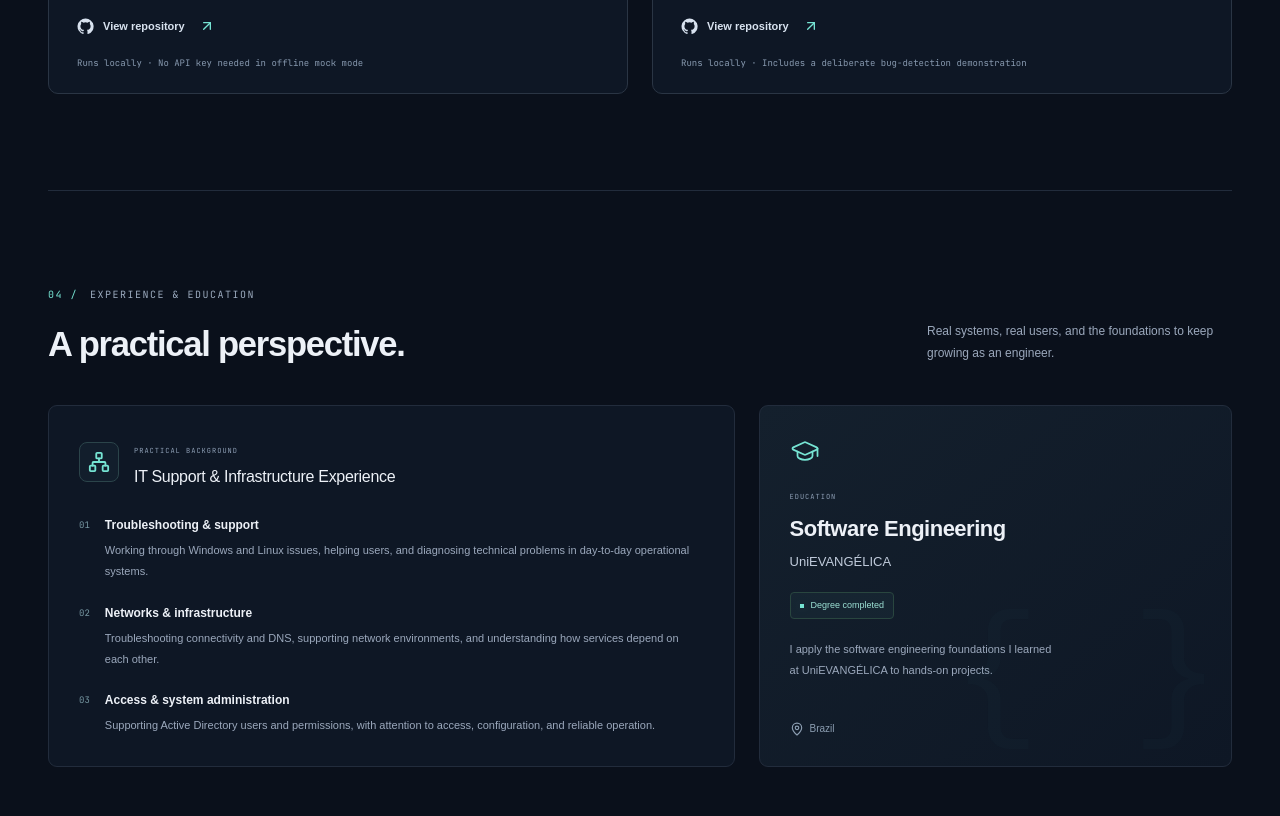
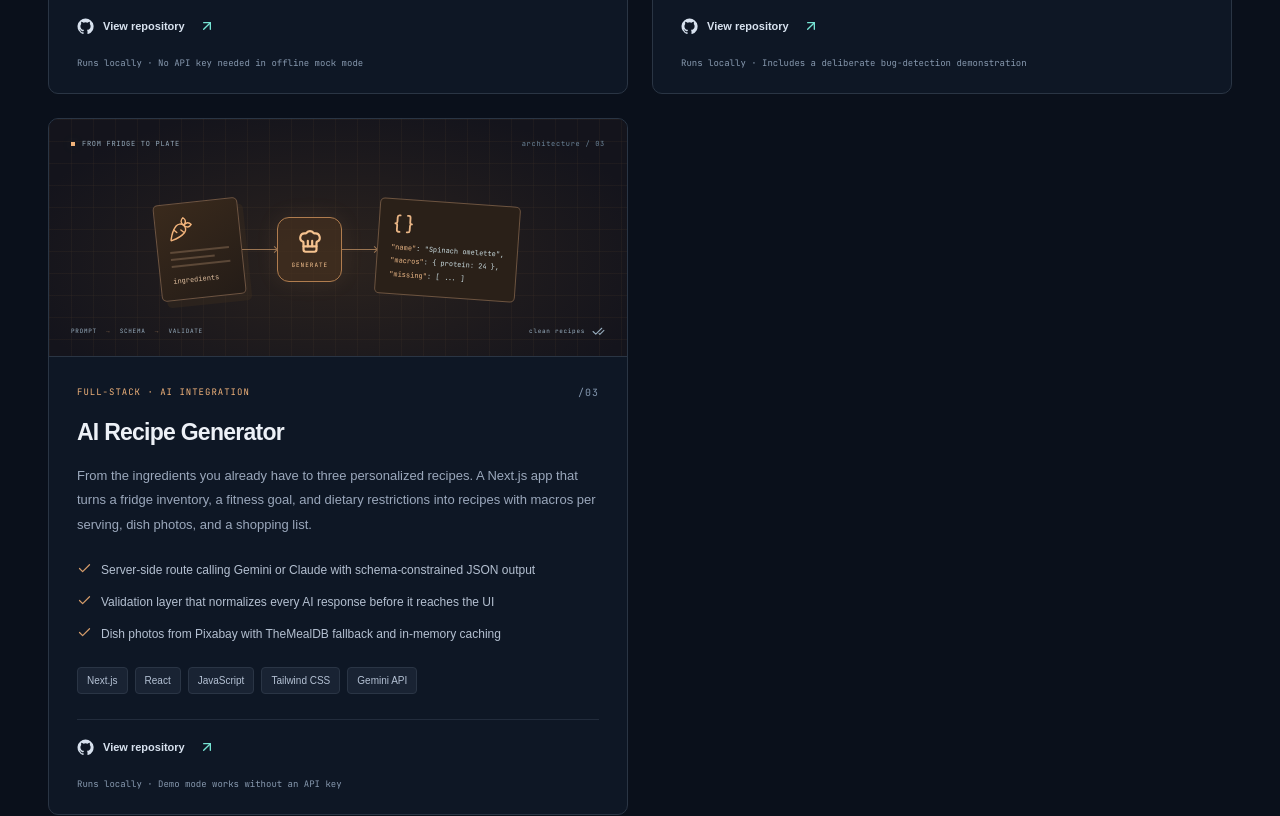
Before and after one commit to CalamoAndret/developer-portfolio, a React (Vite) app: page / in a window 1280 px wide. Shown: the part 2880-3696 px from the top of the page. Built offline with nearby package versions, Linux system fonts and the light colour scheme; no server answers; a web font is replaced by a local one.

Commit message:
Add AI Recipe Generator project card
Co-Authored-By: Claude Opus 5.5 <noreply@anthropic.com>

```diff
--- a/src/components/Architecture.tsx
+++ b/src/components/Architecture.tsx
@@ -1,4 +1,4 @@
-import { Braces, CheckCheck, Database, FileText, Layers3, Server, Sparkles } from 'lucide-react'
+import { Braces, Carrot, CheckCheck, ChefHat, Database, FileText, Layers3, Server, Sparkles } from 'lucide-react'
 
 export function Architecture() {
   return (
@@ -22,6 +22,13 @@ export function Architecture() {
 }
 
 export function ProjectVisual({ variant }: { variant: string }) {
+  if (variant === 'recipes') return (
+    <div className="project-visual recipes-visual" role="img" aria-label="Recipe workflow: ingredients go to a server-side AI route, which returns validated recipe JSON with macros">
+      <div className="visual-topline mono"><span><span className="tiny-square" /> FROM FRIDGE TO PLATE</span><span>architecture / 03</span></div>
+      <div className="document-flow"><div className="paper-sheet"><Carrot size={26} strokeWidth={1.3} /><i /><i /><i /><span className="mono">ingredients</span></div><span className="flow-connector" /><div className="processor"><ChefHat size={26} /><small className="mono">GENERATE</small></div><span className="flow-connector" /><div className="json-sheet mono"><Braces size={22} /><span><b>"name"</b>: "Spinach omelette",</span><span><b>"macros"</b>: {'{ protein: 24 }'},</span><span><b>"missing"</b>: [ ... ]</span></div></div>
+      <div className="visual-bottomline mono"><span>PROMPT <span>→</span> SCHEMA <span>→</span> VALIDATE</span><span>clean recipes <CheckCheck size={13} /></span></div>
+    </div>
+  )
   return variant === 'document' ? (
     <div className="project-visual document-visual" role="img" aria-label="Document workflow: upload, extract with a worker, validate, then produce structured JSON">
       <div className="visual-topline mono"><span><span className="tiny-square" /> DOCUMENT PIPELINE</span><span>architecture / 01</span></div>
--- a/src/data/portfolio.ts
+++ b/src/data/portfolio.ts
@@ -65,6 +65,15 @@ export const projects: Project[] = [
     github: 'https://github.com/CalamoAndret/python-backend-testing-lab',
     note: 'Runs locally · Includes a deliberate bug-detection demonstration',
   },
+  // Claims checked against the public repository README on November 10, 2026.
+  {
+    id: 'recipes', number: '03', category: 'FULL-STACK · AI INTEGRATION', title: 'AI Recipe Generator',
+    description: 'From the ingredients you already have to three personalized recipes. A Next.js app that turns a fridge inventory, a fitness goal, and dietary restrictions into recipes with macros per serving, dish photos, and a shopping list.',
+    features: ['Server-side route calling Gemini or Claude with schema-constrained JSON output', 'Validation layer that normalizes every AI response before it reaches the UI', 'Dish photos from Pixabay with TheMealDB fallback and in-memory caching'],
+    technologies: ['Next.js', 'React', 'JavaScript', 'Tailwind CSS', 'Gemini API'],
+    github: 'https://github.com/CalamoAndret/ai-recipe-generator',
+    note: 'Runs locally · Demo mode works without an API key',
+  },
 ]
 
 export const responsibilities = [
--- a/src/styles.css
+++ b/src/styles.css
@@ -151,10 +151,22 @@ h2 { font-size: clamp(26px, 2.7vw, 36px); font-weight: 650; line-height: 1.3; le
 .testing-visual .flow-connector { background: #796392; width: 30px; }
 .testing-visual .flow-connector::after { border-color: #796392; }
 .test-database { color: #b4a4ce; }
+.recipes-visual { background-image: linear-gradient(#4a3a2a2e 1px, transparent 1px), linear-gradient(90deg, #4a3a2a2e 1px, transparent 1px), radial-gradient(ellipse at 50% 60%, #3d2a1aa0, #14141c 80%); }
+.recipes-visual .tiny-square { background: #f0b27a; }
+.recipes-visual .paper-sheet { background: linear-gradient(150deg, #3a2a1c, #241c17); border-color: #6e5440; color: #f0b27a; box-shadow: 5px 7px 0 #3d2d2066; }
+.recipes-visual .paper-sheet span { color: #d9b99a; }
+.recipes-visual .paper-sheet i { background: #93745a77; }
+.recipes-visual .processor { border-color: #b07d4f; background: #4a321e99; color: #f5c28f; box-shadow: 0 0 25px #f0b27a15; }
+.recipes-visual .json-sheet { background: #2a2018; border-color: #6d5440; }
+.recipes-visual .json-sheet > svg, .recipes-visual .json-sheet b { color: #e9b585; }
+.recipes-visual .flow-connector { background: #9b7552; }
+.recipes-visual .flow-connector::after { border-color: #9b7552; }
+.recipes-visual .visual-bottomline > span > span { color: #8a6a4d; }
 .test-tools { display: flex; position: absolute; top: 177px; left: 0; right: 0; justify-content: center; gap: 17px; color: #a394bb; font-size: 7px; }
 .project-content { padding: 28px 28px 22px; display: flex; flex-direction: column; flex: 1; }
 .project-category { display: flex; justify-content: space-between; align-items: center; gap: 10px; font-size: 9px; letter-spacing: 1px; color: var(--accent); margin-bottom: 15px; }
 .project-testing .project-category { color: #b7a5e5; }
+.project-recipes .project-category { color: #f0b27a; }
 .project-number { color: #8497af; font-size: 10px; }
 .project-content h3 { font-size: 23px; font-weight: 650; letter-spacing: -.75px; }
 .project-content > p:not(.project-note) { font-size: 13px; line-height: 1.9; color: var(--muted); margin-top: 14px; }
@@ -162,6 +174,7 @@ h2 { font-size: clamp(26px, 2.7vw, 36px); font-weight: 650; line-height: 1.3; le
 .project-features li { display: flex; align-items: flex-start; gap: 9px; font-size: 12px; line-height: 1.7; color: #b4c0d1; }
 .project-features svg { color: #6daea4; margin-top: 1px; }
 .project-testing .project-features svg { color: #a28abc; }
+.project-recipes .project-features svg { color: #d39b6a; }
 .project-content .tags { margin-top: auto; padding-bottom: 25px; }
 .project-link-row { border-top: 1px solid var(--border); padding-top: 19px; }
 .project-link-row a { display: inline-flex; align-items: center; gap: 9px; font-size: 11px; font-weight: 650; color: #d8e2ef; }
```
